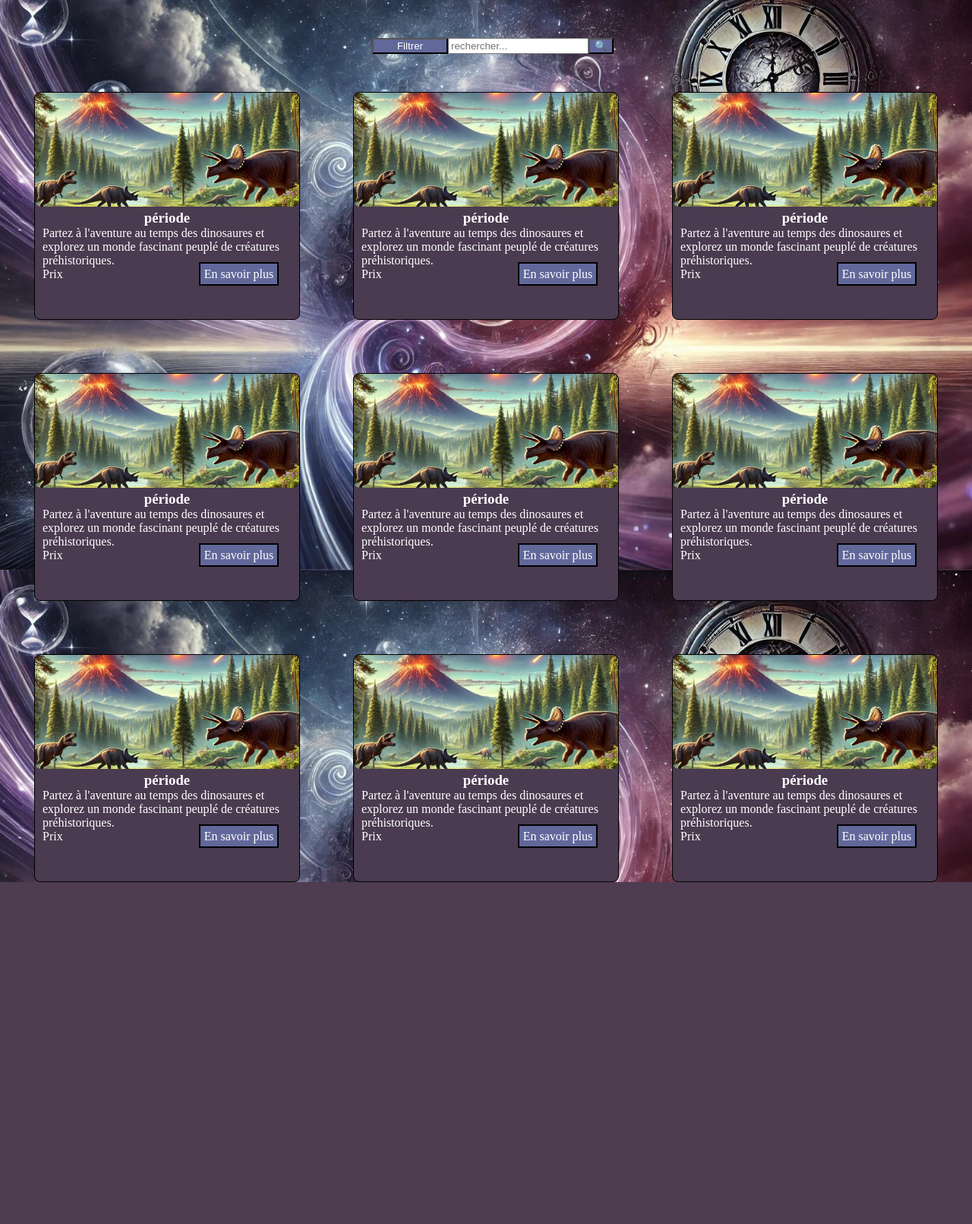
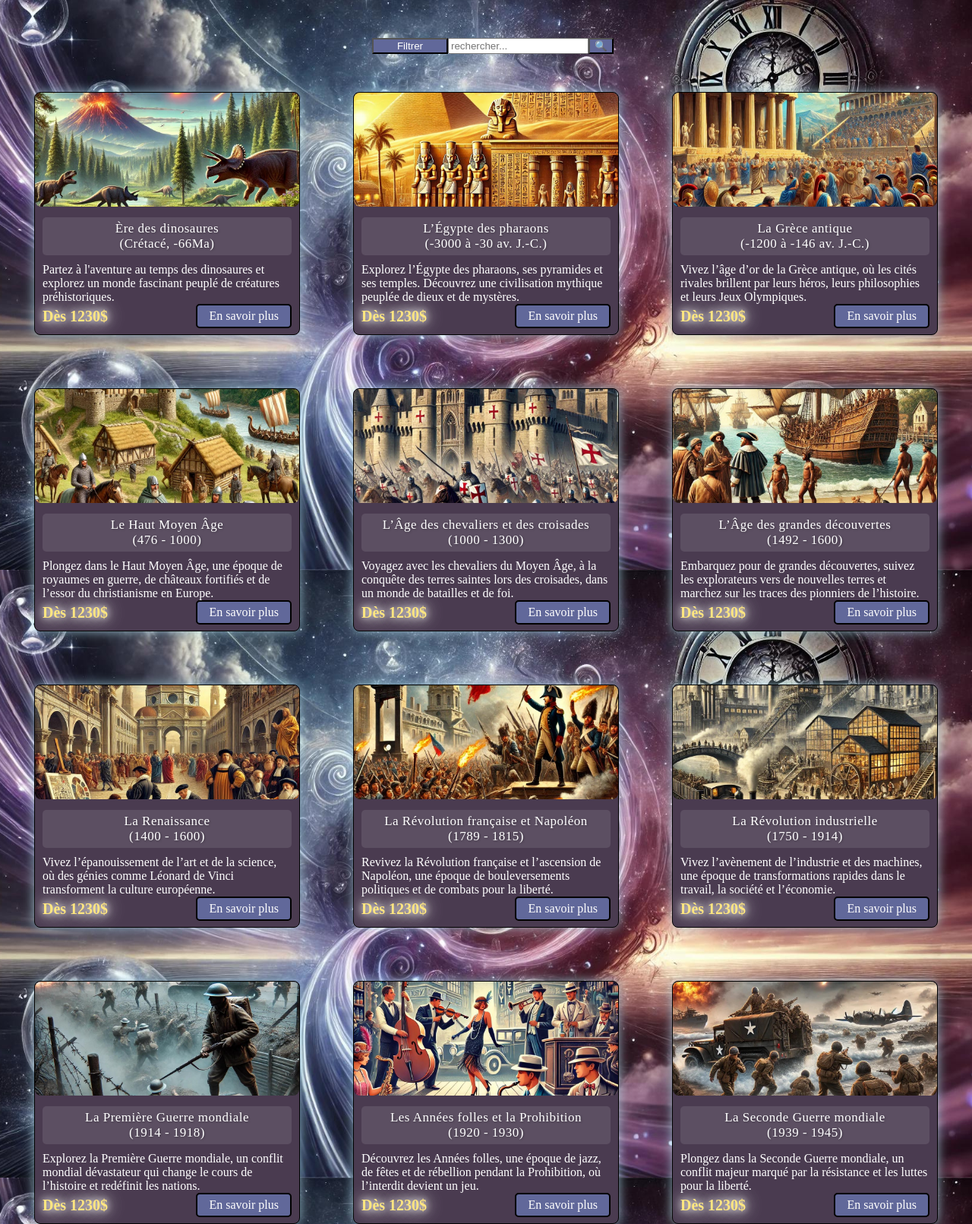
Before and after one commit to Yaelsm19/agence_voyage, a PHP site: page /destinations.html in a window 1280 px wide. Shown: the part 50-1661 px from the top of the page at 76% size. Before the commit the page ends 1211 px from the top, so only its background shows below. Run offline with PHP 8.4, Linux system fonts and the light colour scheme.

Commit message:
amélioration page destinations et création de voyages

```diff
--- a/destinations.css
+++ b/destinations.css
@@ -43,7 +43,7 @@ body {
 .Voyages {
     display: grid;
     grid-template-columns: repeat(auto-fill, 350px);
-    grid-auto-rows:300px;
+    grid-auto-rows:320px;
     gap: 70px;
     margin-top: 50px;
     margin-left: 20px;
@@ -54,8 +54,8 @@ body {
     border: 1px solid black;
     border-radius: 8px;
     background-color: #4A3B50;
+    box-shadow: 0px 0px 15px rgba(173, 216, 230, 0.8);
 }
-
 .Voyages .image_destinations {
     width: 100%;
     object-fit: cover;
@@ -63,10 +63,17 @@ body {
     border-radius: 8px;
 }
 
-.Voyages .période{
-    margin: 0 10px;
+.Voyages .période {
+    font-size: 17px;
+    margin: 10px 10px 10px 10px;
     text-align: center;
     color: white;
+    font-weight: 500;
+    letter-spacing: 0.5px;
+    background: rgba(255, 255, 255, 0.1);
+    padding: 5px 10px;
+    border-radius: 5px;
+    text-shadow: 1px 1px 3px rgba(0, 0, 0, 0.3);
 }
 
 .Voyages .description{
@@ -74,21 +81,36 @@ body {
     color: white;
     text-align:left;
 }
-
-.Voyages .prix{
-    color: white;
-    margin-left: 10px;
+.Voyages .prix_bouton {
+    display: flex;
+    align-items: center;
+    justify-content: space-between;
+    margin: 0px 10px 10px 10px;
 }
 
-.Voyages .en_savoir_plus{
-    margin: 0 10px;
+.Voyages .prix {
+    font-size: 20px;
+    font-weight: bold;
+    color: #ffe680;
+    animation: sparkle 1.5s infinite alternate;
+}
+
+@keyframes sparkle {
+    0% { text-shadow: 0 0 5px #ffffff, 0 0 10px #d9d9d9, 0 0 15px #bfbfbf; }
+    50% { text-shadow: 0 0 10px #ffffff, 0 0 20px #e6e6e6, 0 0 25px #cccccc; }
+    100% { text-shadow: 0 0 5px #ffffff, 0 0 10px #d9d9d9, 0 0 15px #bfbfbf; }
+}
+
+.Voyages .en_savoir_plus {
+    padding: 5px 15px;
     color: white;
-    margin-left: 175px;
     text-decoration: none;
     background-color: #61689a;
-    border:  black solid 2px;
-    padding: 5px 5px;
+    border: 2px solid black;
+    border-radius: 5px;
 }
-.Voyages .en_savoir_plus:hover{
+
+.Voyages .en_savoir_plus:hover {
     color: aquamarine;
+    box-shadow: 0px 0px 8px rgba(173, 216, 230, 0.8);
 }
--- a/destinations.html
+++ b/destinations.html
@@ -26,100 +26,157 @@
         <div>
             <img  class="image_destinations"   src="Image_voyage_page_destinations\Cretaceous_Period.jpg" alt="ww2_image">
             <div class="zone_texte">
-                <h3 class="période">période</h3>
+                <h3 class="période">Ère des dinosaures <br/>(Crétacé, -66Ma)</h3>
                 <p class="description">
                     Partez à l'aventure au temps des dinosaures et explorez un monde fascinant peuplé de créatures préhistoriques.
                 </p>
-                <span class="prix">Prix</span>
+                <div class="prix_bouton">
+                    <span class="prix">Dès 1230$</span>
                     <a href="" class="en_savoir_plus">En savoir plus</a>
                 </div>
             </div>
+        </div>
         <div>
-            <img  class="image_destinations"   src="Image_voyage_page_destinations\Cretaceous_Period.jpg" alt="ww2_image">
+            <img  class="image_destinations"   src="Image_voyage_page_destinations\Ancient_Egypt.jpg" alt="ww2_image">
             <div class="zone_texte">
-                <h3 class="période">période</h3>
+                <h3 class="période">L’Égypte des pharaons <br/>(-3000 à -30 av. J.-C.)</h3>
                 <p class="description">
-                    Partez à l'aventure au temps des dinosaures et explorez un monde fascinant peuplé de créatures préhistoriques.
+                    Explorez l’Égypte des pharaons, ses pyramides et ses temples. Découvrez une civilisation mythique peuplée de dieux et de mystères.
                 </p>
-                <span class="prix">Prix</span>
+                <div class="prix_bouton">
+                    <span class="prix">Dès 1230$</span>
                     <a href="" class="en_savoir_plus">En savoir plus</a>
                 </div>
             </div>
+        </div>
         <div>
-            <img  class="image_destinations"   src="Image_voyage_page_destinations\Cretaceous_Period.jpg" alt="ww2_image">
+            <img  class="image_destinations"   src="Image_voyage_page_destinations\Ancient_Greece.jpg" alt="ww2_image">
             <div class="zone_texte">
-                <h3 class="période">période</h3>
+                <h3 class="période">La Grèce antique <br/>(-1200 à -146 av. J.-C.)</h3>
                 <p class="description">
-                    Partez à l'aventure au temps des dinosaures et explorez un monde fascinant peuplé de créatures préhistoriques.
+                    Vivez l’âge d’or de la Grèce antique, où les cités rivales brillent par leurs héros, leurs philosophies et leurs Jeux Olympiques.
                 </p>
-                <span class="prix">Prix</span>
+                <div class="prix_bouton">
+                    <span class="prix">Dès 1230$</span>
                     <a href="" class="en_savoir_plus">En savoir plus</a>
                 </div>
             </div>
+        </div>
         <div>
-            <img  class="image_destinations"   src="Image_voyage_page_destinations\Cretaceous_Period.jpg" alt="ww2_image">
+            <img  class="image_destinations"   src="Image_voyage_page_destinations\Early_Middle_Ages.jpg" alt="ww2_image">
             <div class="zone_texte">
-                <h3 class="période">période</h3>
+                <h3 class="période">Le Haut Moyen Âge <br/>(476 - 1000)</h3>
                 <p class="description">
-                    Partez à l'aventure au temps des dinosaures et explorez un monde fascinant peuplé de créatures préhistoriques.
+                    Plongez dans le Haut Moyen Âge, une époque de royaumes en guerre, de châteaux fortifiés et de l’essor du christianisme en Europe.
                 </p>
-                <span class="prix">Prix</span>
+                <div class="prix_bouton">
+                    <span class="prix">Dès 1230$</span>
                     <a href="" class="en_savoir_plus">En savoir plus</a>
                 </div>
             </div>
+        </div>
         <div>
-            <img  class="image_destinations"   src="Image_voyage_page_destinations\Cretaceous_Period.jpg" alt="ww2_image">
+            <img  class="image_destinations"   src="Image_voyage_page_destinations\Knights_and_Crusades.jpg" alt="ww2_image">
             <div class="zone_texte">
-                <h3 class="période">période</h3>
+                <h3 class="période">L’Âge des chevaliers et des croisades <br/>(1000 - 1300)</h3>
                 <p class="description">
-                    Partez à l'aventure au temps des dinosaures et explorez un monde fascinant peuplé de créatures préhistoriques.
+                    Voyagez avec les chevaliers du Moyen Âge, à la conquête des terres saintes lors des croisades, dans un monde de batailles et de foi.
                 </p>
-                <span class="prix">Prix</span>
+                <div class="prix_bouton">
+                    <span class="prix">Dès 1230$</span>
                     <a href="" class="en_savoir_plus">En savoir plus</a>
                 </div>
             </div>
+        </div>
         <div>
-            <img  class="image_destinations"   src="Image_voyage_page_destinations\Cretaceous_Period.jpg" alt="ww2_image">
+            <img  class="image_destinations"   src="Image_voyage_page_destinations\Age_of_Exploration.jpg" alt="ww2_image">
             <div class="zone_texte">
-                <h3 class="période">période</h3>
+                <h3 class="période">L’Âge des grandes découvertes <br/>(1492 - 1600)</h3>
                 <p class="description">
-                    Partez à l'aventure au temps des dinosaures et explorez un monde fascinant peuplé de créatures préhistoriques.
+                    Embarquez pour de grandes découvertes, suivez les explorateurs vers de nouvelles terres et marchez sur les traces des pionniers de l’histoire.
                 </p>
-                <span class="prix">Prix</span>
+                <div class="prix_bouton">
+                    <span class="prix">Dès 1230$</span>
                     <a href="" class="en_savoir_plus">En savoir plus</a>
                 </div>
             </div>
+        </div>
         <div>
-            <img  class="image_destinations"   src="Image_voyage_page_destinations\Cretaceous_Period.jpg" alt="ww2_image">
+            <img  class="image_destinations"   src="Image_voyage_page_destinations\Renaissance.jpg" alt="ww2_image">
             <div class="zone_texte">
-                <h3 class="période">période</h3>
+                <h3 class="période">La Renaissance <br/>(1400 - 1600)</h3>
                 <p class="description">
-                    Partez à l'aventure au temps des dinosaures et explorez un monde fascinant peuplé de créatures préhistoriques.
+                    Vivez l’épanouissement de l’art et de la science, où des génies comme Léonard de Vinci transforment la culture européenne.
                 </p>
-                <span class="prix">Prix</span>
+                <div class="prix_bouton">
+                    <span class="prix">Dès 1230$</span>
                     <a href="" class="en_savoir_plus">En savoir plus</a>
                 </div>
             </div>
+        </div>
         <div>
-            <img  class="image_destinations"   src="Image_voyage_page_destinations\Cretaceous_Period.jpg" alt="ww2_image">
+            <img  class="image_destinations"   src="Image_voyage_page_destinations\French_Revolution_Napoleon.jpg" alt="ww2_image">
             <div class="zone_texte">
-                <h3 class="période">période</h3>
+                <h3 class="période">La Révolution française et Napoléon <br/>(1789 - 1815)</h3>
                 <p class="description">
-                    Partez à l'aventure au temps des dinosaures et explorez un monde fascinant peuplé de créatures préhistoriques.
+                    Revivez la Révolution française et l’ascension de Napoléon, une époque de bouleversements politiques et de combats pour la liberté.
                 </p>
-                <span class="prix">Prix</span>
+                <div class="prix_bouton">
+                    <span class="prix">Dès 1230$</span>
                     <a href="" class="en_savoir_plus">En savoir plus</a>
                 </div>
             </div>
+        </div>
         <div>
-            <img  class="image_destinations"   src="Image_voyage_page_destinations\Cretaceous_Period.jpg" alt="ww2_image">
+            <img  class="image_destinations"   src="Image_voyage_page_destinations\Industrial_Revolution.jpg" alt="ww2_image">
             <div class="zone_texte">
-                <h3 class="période">période</h3>
+                <h3 class="période">La Révolution industrielle <br/>(1750 - 1914)</h3>
                 <p class="description">
-                    Partez à l'aventure au temps des dinosaures et explorez un monde fascinant peuplé de créatures préhistoriques.
+                    Vivez l’avènement de l’industrie et des machines, une époque de transformations rapides dans le travail, la société et l’économie.
                 </p>
-                <span class="prix">Prix</span>
+                <div class="prix_bouton">
+                    <span class="prix">Dès 1230$</span>
                     <a href="" class="en_savoir_plus">En savoir plus</a>
+                </div>
+            </div>
+        </div>
+        <div>
+            <img  class="image_destinations"   src="Image_voyage_page_destinations\ww1_image.jpeg" alt="ww2_image">
+            <div class="zone_texte">
+                <h3 class="période">La Première Guerre mondiale <br/>(1914 - 1918)</h3>
+                <p class="description">
+                    Explorez la Première Guerre mondiale, un conflit mondial dévastateur qui change le cours de l’histoire et redéfinit les nations.
+                </p>
+                <div class="prix_bouton">
+                    <span class="prix">Dès 1230$</span>
+                    <a href="" class="en_savoir_plus">En savoir plus</a>
+                </div>
+            </div>
+        </div>
+        <div>
+            <img  class="image_destinations"   src="Image_voyage_page_destinations\Roaring_Twenties_Prohibition.jpg" alt="ww2_image">
+            <div class="zone_texte">
+                <h3 class="période">Les Années folles et la Prohibition <br/>(1920 - 1930)</h3>
+                <p class="description">
+                    Découvrez les Années folles, une époque de jazz, de fêtes et de rébellion pendant la Prohibition, où l’interdit devient un jeu.
+                </p>
+                <div class="prix_bouton">
+                    <span class="prix">Dès 1230$</span>
+                    <a href="" class="en_savoir_plus">En savoir plus</a>
+                </div>
+            </div>
+        </div>
+        <div>
+            <img  class="image_destinations"   src="Image_voyage_page_destinations\ww2_image.jpeg" alt="ww2_image">
+            <div class="zone_texte">
+                <h3 class="période">La Seconde Guerre mondiale <br/>(1939 - 1945)</h3>
+                <p class="description">
+                    Plongez dans la Seconde Guerre mondiale, un conflit majeur marqué par la résistance et les luttes pour la liberté.
+                </p>
+                <div class="prix_bouton">
+                    <span class="prix">Dès 1230$</span>
+                    <a href="" class="en_savoir_plus">En savoir plus</a>
+                </div>
             </div>
         </div>
     </div>
```
Also changed, not shown: Image_voyage_page_destinations/French_Revolution_Napoleon.jpg (added), Image_voyage_page_destinations/Industrial_Revolution.jpg (added), Image_voyage_page_destinations/Roaring_Twenties_Prohibition.jpg (added), Image_voyage_page_destinations/ww1_image.jpeg (added), Image_voyage_page_destinations/ww2_image.jpeg (added), Image_voyage_page_destinations/ww2_image.jpg (deleted). Lines whose indentation alone changed are shown as unchanged.
